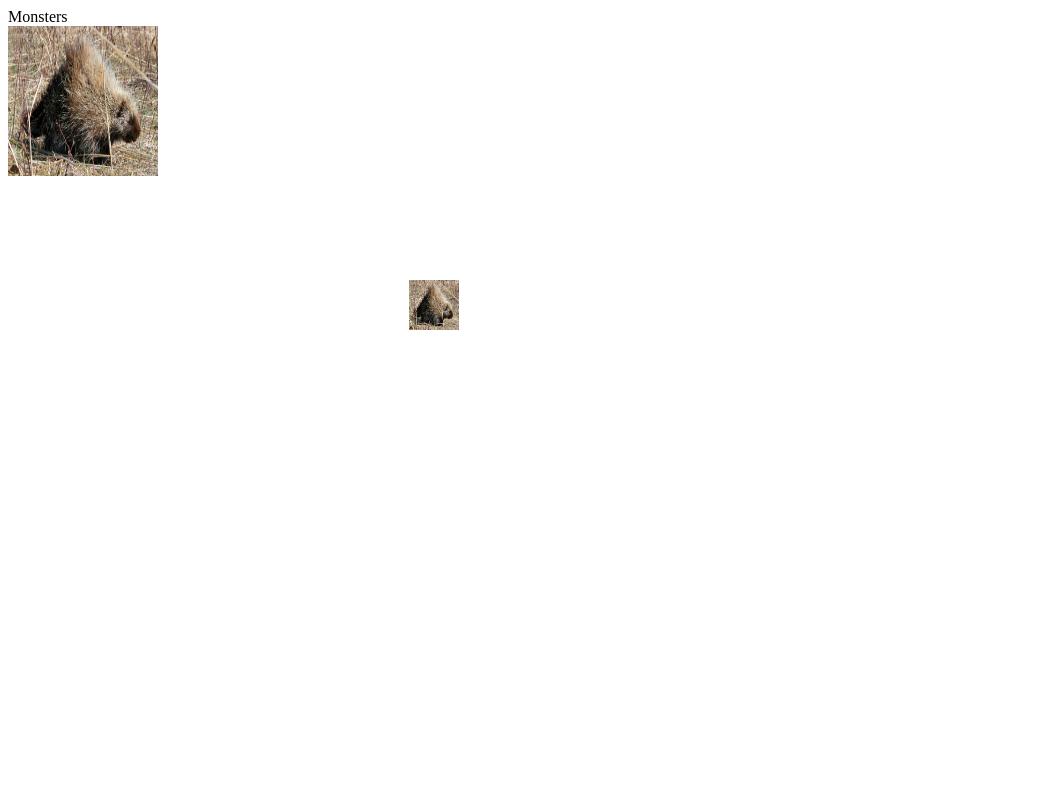
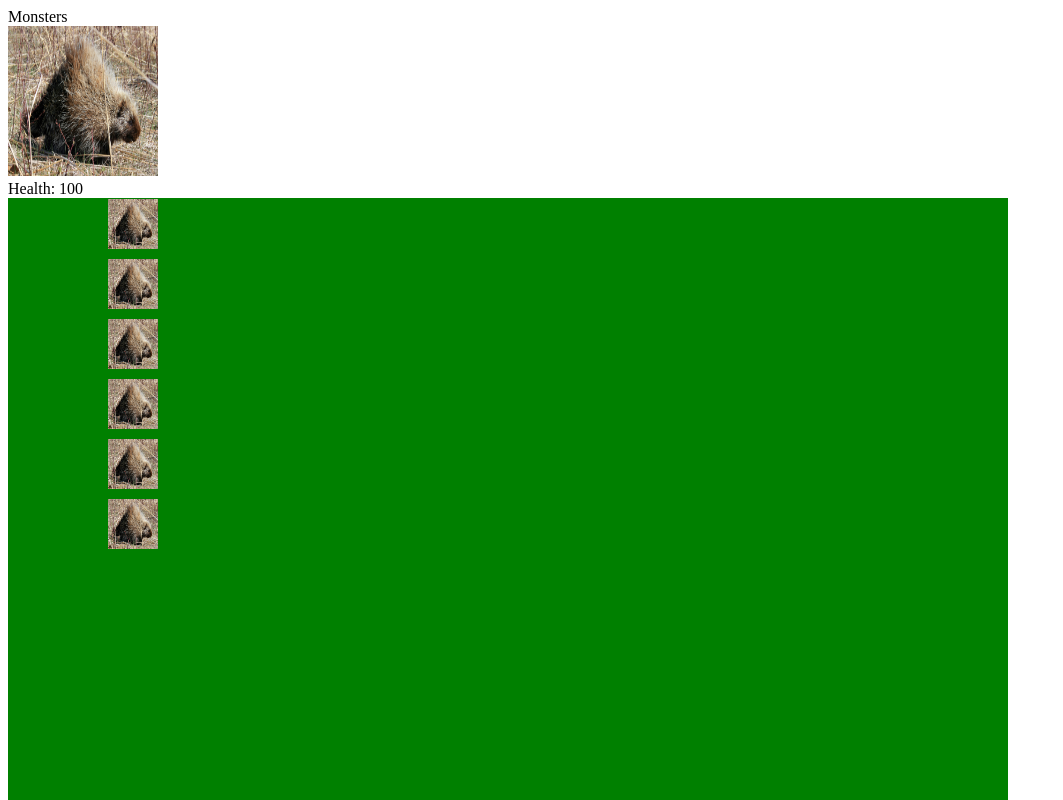
Before and after one commit to stevenkyle2013/TowerDefense, a plain HTML site: page GameLoop/index.html in a window 1280 px wide. Shown: the top 800 px of the page, without its empty margins (0-1063 px from the left). Drawn offline with Linux system fonts and the light colour scheme.

Commit message:
Monsters now generating and following a game path

```diff
--- a/GameLoop/index.html
+++ b/GameLoop/index.html
@@ -9,6 +9,7 @@
     <div>
         <div>Monsters</div>
         <img src="../Images/Porcupine.png" style="width:150px;height:150px">
+        <div id="health">Health: 100</div>
     </div>
     <canvas></canvas>
     <script src="main.js"></script>
--- a/GameLoop/main.js
+++ b/GameLoop/main.js
@@ -1,26 +1,144 @@
-let map = document.querySelector("canvas")
-let m = map.getContext("2d")
 let image = document.querySelector("img")
+let displayedHealth = document.getElementById("health")
 
-map.width = window.innerWidth;
-map.height = window.innerHeight;
+class player {
+    constructor(health){
+        this.health = health
+    }
 
-let x = 100
-let y = 100
+    takeDamage(damage) {
+        this.health = this.health - damage
+    }
+}
+
+class monsters {
+    constructor(health, strength, image, width, height, xPos, yPos, traveled, pathNumber) {
+        this.health = health;
+        this.strength = strength;
+        this.image = image;
+        this.width = width;
+        this.height = height;
+        this.xPos = xPos;
+        this.yPos = yPos;
+        this.traveled = traveled;
+        this.pathNumber = pathNumber;
+    }
+
+    moveForward(m, pathToFollow) {
+
+        m.fillRect(this.xPos, this.yPos, this.width, this.height)
+
+        switch (pathToFollow.orientation) {
+            case "Up":
+                this.yPos --
+                break
+            case "Down":
+                this.yPos ++
+                break
+            case "Right":
+                this.xPos ++
+                break
+        }
+
+        this.traveled++
+        m.drawImage(this.image, this.xPos, this.yPos, this.width, this.height)
+    }
+
+    kill(m){
+        m.fillRect(this.xPos, this.yPos, this.width, this.height)
+    }
+}
+
+class canvas {
+    constructor(canvas) {
+        this.canvas = canvas
+        this.canvas.width = 1000
+        this.canvas.height = 1000
+        this.map = this.canvas.getContext("2d")
+        this.map.fillStyle = "green"
+        this.mapPath = {
+            "Path1": {
+                "orientation": "Down",
+                "travel": 800
+            },
+            "Path2": {
+                "orientation": "Right",
+                "travel": 350
+            },
+            "Path3": {
+                "orientation": "Up",
+                "travel": 700
+            },
+            "Path4": {
+                "orientation": "Right",
+                "travel": 350
+            },
+            "Path5": {
+                "orientation": "Down",
+                "travel": 900
+            }
+        }
+    }
+}
+
+class towers {
+    constructor(damage, attackSpeed, range){
+        this.damage = damage
+        this.attackSpeed = attackSpeed
+        this.range = range
+    }
+}
+
+
+let xPos = 100
+let yPos = 0
 let width = 50
 let height = 50
+let traveled = 0
+let pathToFollow
+let pathNumber = 1
+let iterator = 60
+let monsterList = []
+
+function gameLoop() {
+
+    if (iterator >= 60) {
+        monsterList.push(new monsters(health=100, strength = 5, image, width, height, xPos, yPos, traveled, 1))
+        iterator -= 60
+    }
+    iterator ++
+
+    monsterList.forEach(monster => {
+
+        pathToFollow = gameCanvas.mapPath[`Path${monster.pathNumber}`]
+
+        if (!pathToFollow) {
+            let monsterIndex = monsterList.indexOf(monster)
+            monsterList.splice(monsterIndex,1)
+            monster.kill(gameCanvas.map)
+            player1.takeDamage(monster.strength)
+            displayedHealth.textContent = `Health: ${player1.health}`
+            console.log(player1.health)
+        } else {
+            if (monster.traveled > pathToFollow.travel) {
+                monster.pathNumber++
+                monster.traveled = 0
+            }
+
+            monster.moveForward(gameCanvas.map, pathToFollow)
+
+        }
+    })
+
+    if(player1.health <= 0) {
+        return
+    }
+
+    requestAnimationFrame(gameLoop)
+}
 
 
-function moveForward() {
-    x++;
-    m.drawImage(image, x, y, width, height)
-}
-
-function progressGame() {
-    //clears previous
-    m.clearRect(0,0,map.width,map.height)
-    moveForward();
-    if(x < map.width - 300)requestAnimationFrame(progressGame);
-}
-
-progressGame();
+let player1 = new player(health = 100)
+let gameCanvas = new canvas(document.querySelector("canvas"))
+gameCanvas.map.fillRect(0, 0, gameCanvas.canvas.width, gameCanvas.canvas.height)
+gameLoop();
```
Also changed, not shown: GameLoop/firstMap.json (added, +22 -0 lines).
